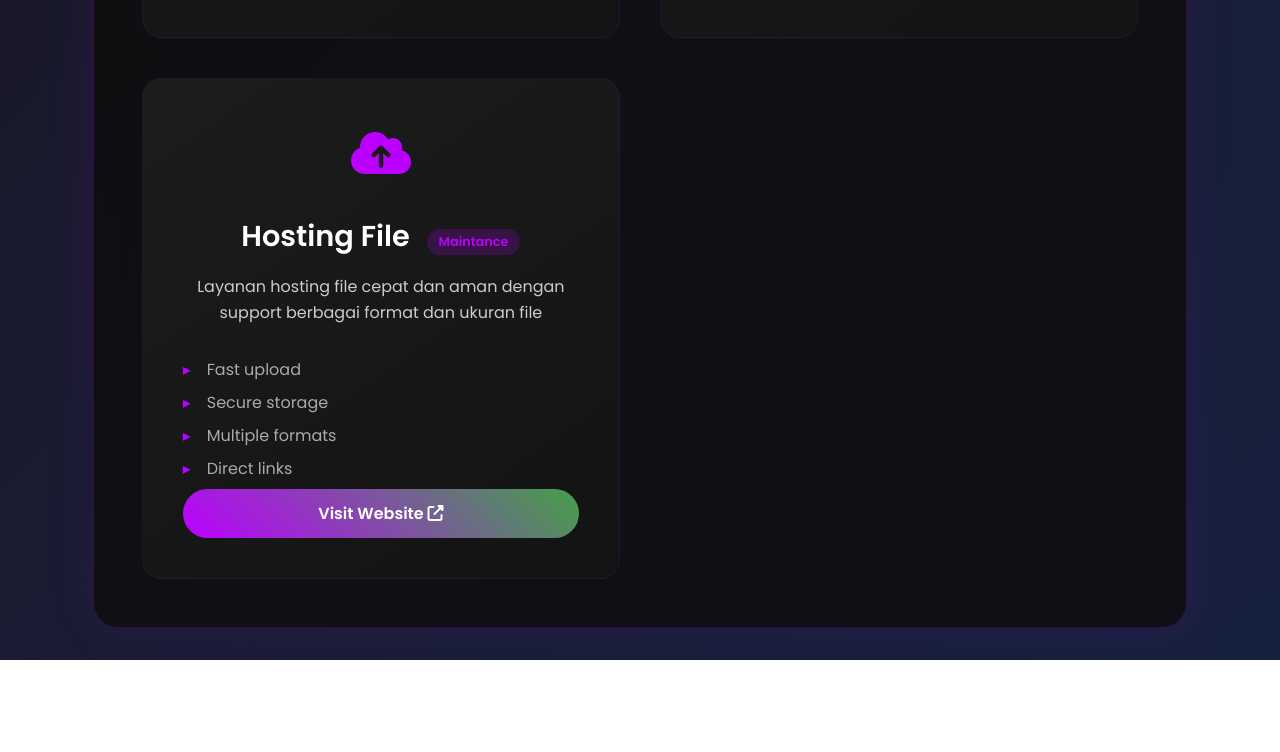
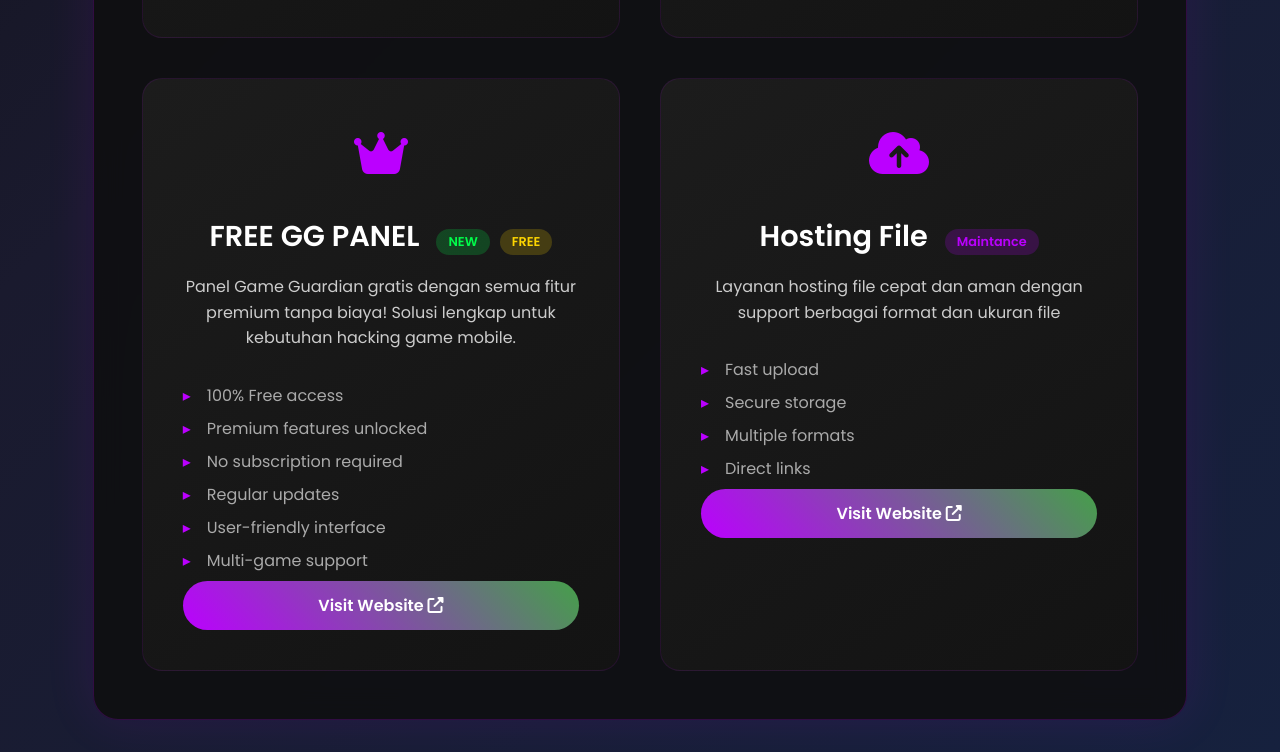
Before and after one commit to HAISE39/OwnMyWeb, a plain HTML site: page web.html in a window 1280 px wide. Shown: the part 1444-2196 px from the top of the page. Before the commit the page ends 2104 px from the top, so only its background shows below. Drawn offline with nearby package versions, Linux system fonts and the light colour scheme.

Commit message:
Add new status styles and update FREE GG PANEL card
Added new status styles for 'new' and 'free' categories, and updated the website card for 'FREE GG PANEL' with additional features and a link.

```diff
--- a/web.html
+++ b/web.html
@@ -402,6 +402,16 @@
             animation: pulse 2s infinite;
         }
 
+        .status.new {
+            background: rgba(0, 255, 76, 0.2);
+            color: #00ff4c;
+        }
+
+        .status.free {
+            background: rgba(255, 215, 0, 0.2);
+            color: #ffd700;
+        }
+
         @keyframes pulse {
             0% { opacity: 1; }
             50% { opacity: 0.6; }
@@ -587,8 +597,28 @@
                     </a>
                 </div>
 
+                <!-- FREE GG PANEL -->
+                <div class="website-card" data-aos="fade-up" data-aos-duration="1500" data-aos-delay="500">
+                    <div class="website-icon">
+                        <i class="fas fa-crown"></i>
+                    </div>
+                    <h2>FREE GG PANEL <span class="status new">NEW</span><span class="status free">FREE</span></h2>
+                    <p>Panel Game Guardian gratis dengan semua fitur premium tanpa biaya! Solusi lengkap untuk kebutuhan hacking game mobile.</p>
+                    <ul class="website-features">
+                        <li>100% Free access</li>
+                        <li>Premium features unlocked</li>
+                        <li>No subscription required</li>
+                        <li>Regular updates</li>
+                        <li>User-friendly interface</li>
+                        <li>Multi-game support</li>
+                    </ul>
+                    <a href="https://vellixaoggpanelfree.vercel.app" target="_blank" class="website-link">
+                        Visit Website <i class="fas fa-external-link-alt"></i>
+                    </a>
+                </div>
+
                 <!-- Hosting File -->
-                <div class="website-card" data-aos="fade-up" data-aos-duration="1500" data-aos-delay="500">
+                <div class="website-card" data-aos="fade-up" data-aos-duration="1500" data-aos-delay="600">
                     <div class="website-icon">
                         <i class="fas fa-cloud-upload-alt"></i>
                     </div>
```
